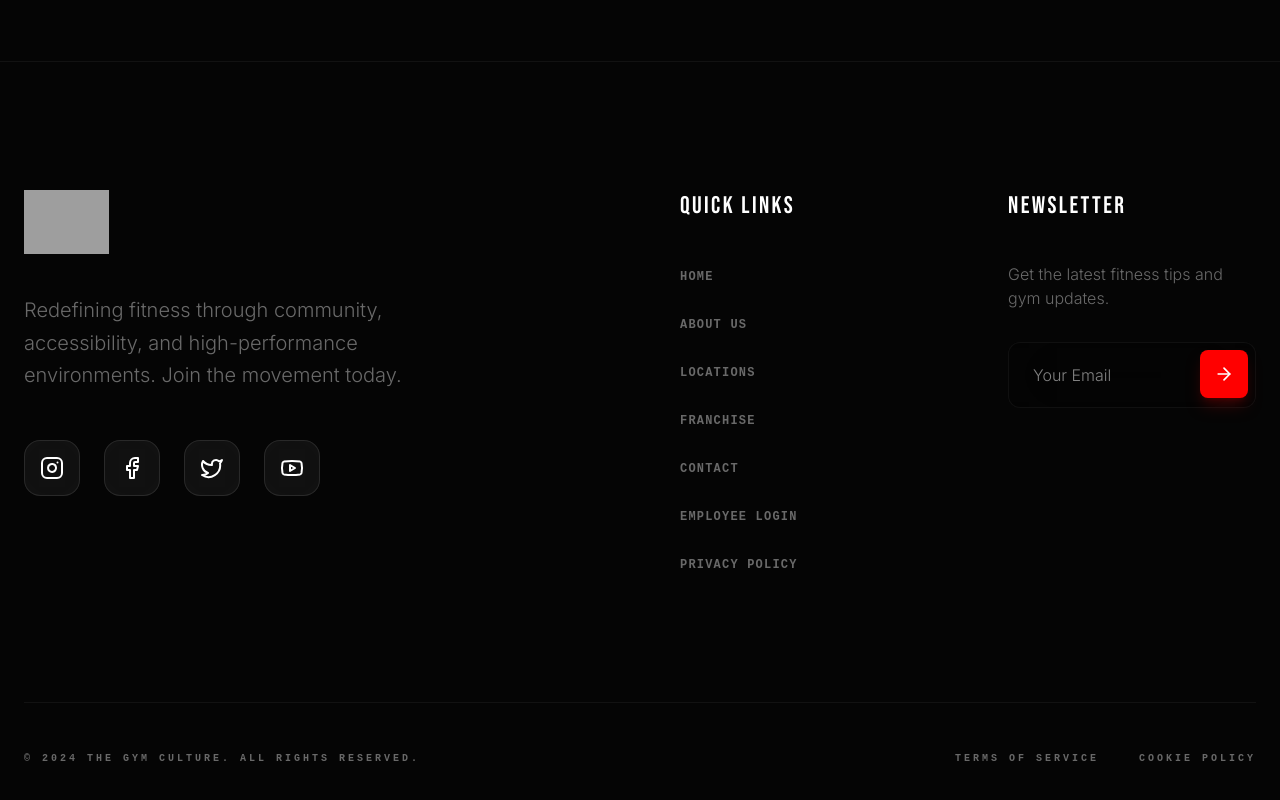
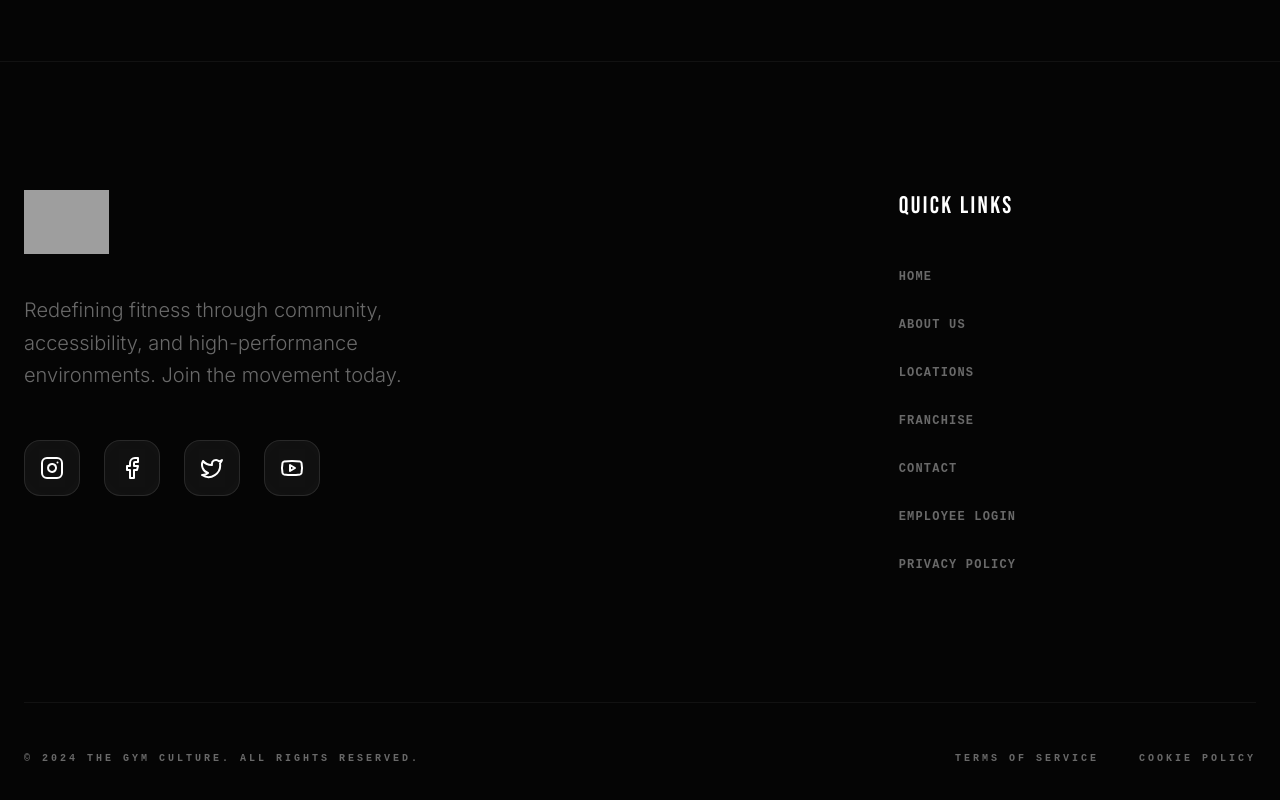
Before and after one commit to avinashkumarsharma433-gif/The-Gym-Culture, a React (Vite) app: page / in a window 1280 px wide. Shown: the part 7875-8675 px from the top of the page. Built offline with nearby package versions, Linux system fonts and the light colour scheme; grey boxes are pictures that could not be loaded.

Commit message:
refactor(footer): Remove newsletter subscription feature
The newsletter subscription form and its associated state management have been removed from the Footer component. This simplifies the component and removes unused functionality.

```diff
--- a/src/components/Footer.tsx
+++ b/src/components/Footer.tsx
@@ -1,46 +1,18 @@
-import React, { useState } from 'react';
+import React from 'react';
 import { motion } from 'motion/react';
 import {
-  Dumbbell,
-  MapPin,
-  Phone,
-  Mail,
   Instagram,
   Facebook,
   Twitter,
-  Youtube,
-  ArrowRight,
-  Check
+  Youtube
 } from 'lucide-react';
 import { Link } from 'react-router-dom';
 
 const Footer = () => {
-  const [email, setEmail] = useState('');
-  const [error, setError] = useState('');
-  const [subscribed, setSubscribed] = useState(false);
-
-  const handleSubscribe = (e: React.FormEvent) => {
-    e.preventDefault();
-
-    const emailRegex = /^[^\s@]+@[^\s@]+\.[^\s@]+$/;
-    if (!email.trim()) {
-      setError('Email is required');
-      return;
-    } else if (!emailRegex.test(email)) {
-      setError('Please enter a valid email address');
-      return;
-    }
-
-    setSubscribed(true);
-    setTimeout(() => setSubscribed(false), 3000);
-    setEmail('');
-    setError('');
-  };
-
   return (
     <footer className="bg-ink pt-32 pb-12 border-t border-white/5">
       <div className="max-w-7xl mx-auto px-6">
-        <div className="grid lg:grid-cols-4 gap-20 mb-32">
+        <div className="grid lg:grid-cols-3 gap-20 mb-32">
           <div className="lg:col-span-2">
             <Link to="/" className="flex items-center gap-3 mb-10 group">
               <img
@@ -82,30 +54,6 @@ const Footer = () => {
               ))}
             </ul>
           </div>
-
-          <div>
-            <h4 className="font-display text-2xl uppercase mb-10 tracking-widest text-white">Newsletter</h4>
-            <p className="text-paper/40 font-light mb-8">Get the latest fitness tips and gym updates.</p>
-            <form onSubmit={handleSubscribe} className="relative">
-              <input
-                type="email"
-                value={email}
-                onChange={(e) => {
-                  setEmail(e.target.value);
-                  if (error) setError('');
-                }}
-                placeholder="Your Email"
-                className={`w-full glass-dark border-white/5 rounded-xl px-6 py-5 focus:outline-none transition-all font-light ${error ? 'border-brand/50 focus:border-brand' : 'focus:border-white/20'}`}
-              />
-              <button
-                type="submit"
-                className="absolute right-2 top-2 w-12 h-12 bg-brand text-white rounded-lg flex items-center justify-center hover:scale-105 transition-all shadow-lg shadow-brand/20"
-              >
-                {subscribed ? <Check className="w-5 h-5" /> : <ArrowRight className="w-5 h-5" />}
-              </button>
-            </form>
-            {error && <p className="text-brand text-xs mt-2">{error}</p>}
-          </div>
         </div>
 
         <div className="pt-12 border-t border-white/5 flex flex-col md:flex-row justify-between items-center gap-8">
```
